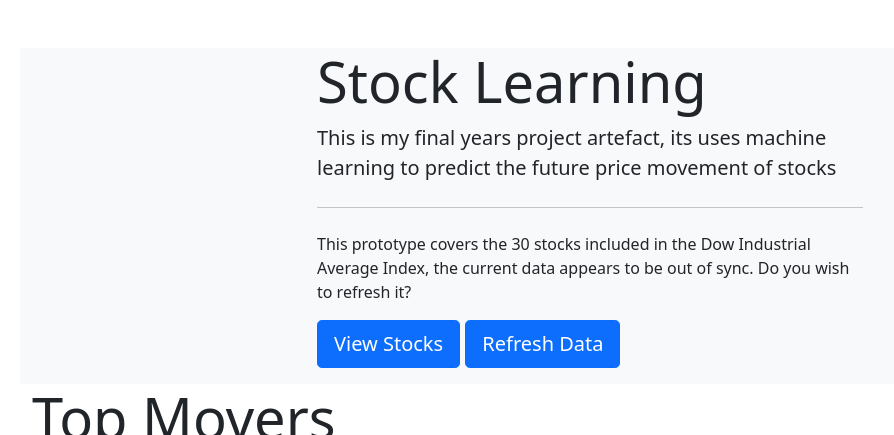
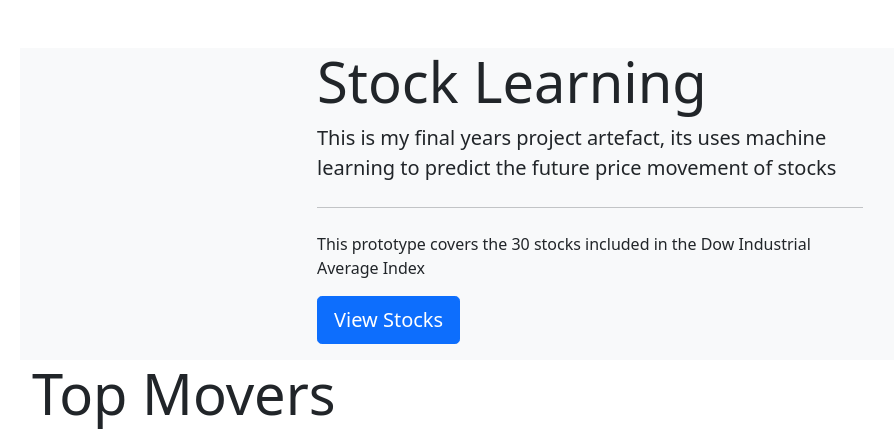
Before and after one commit to JBakes98/MachineStock, a Django app: page / in a window 1280 px wide. Shown: the part 56-491 px from the top of the page, without its empty margins (50-944 px from the left). Run offline with Django 3.2, Linux system fonts and the light colour scheme; data that the repository does not hold is empty; parts of the project's set-up code (start-up, migrations or seed data) failed here and were passed over; some libraries are stand-ins or nearby versions.

Commit message:
Added check that if latest stock data is from the most recent weekday

```diff
--- a/stockprediction/templates/index.html
+++ b/stockprediction/templates/index.html
@@ -10,7 +10,7 @@
                     price movement of stocks</p>
                 <hr class="my-4">
 
-                {% if data_date.date > latest_weekday %}
+                {% if data_date.date == latest_weekday.date %}
                 <p>This prototype covers the 30 stocks included in the Dow Industrial Average Index</p>
                 <p class="lead">
                     <a class="btn btn-primary btn-lg" href="{% url 'stock-list' %}" role="button">View Stocks</a>
```
